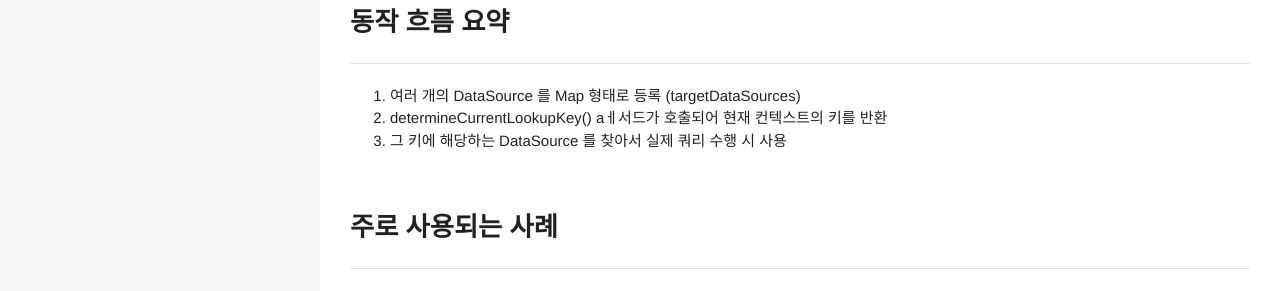
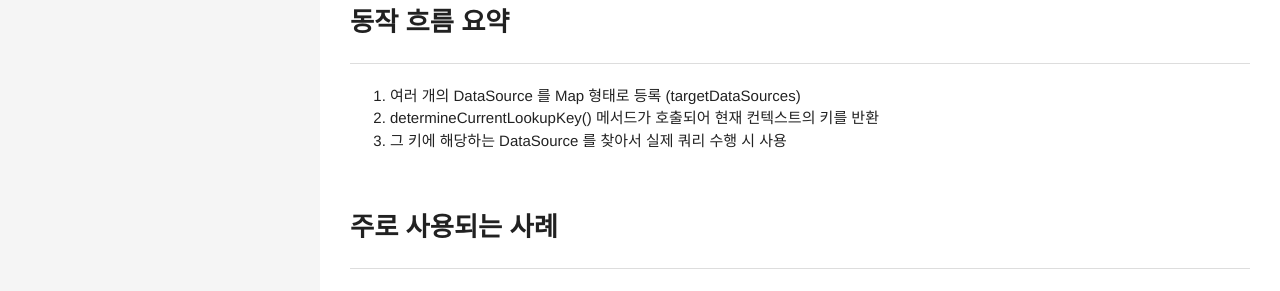
Before and after one commit to Hotsse/hotsse.github.io, a Jekyll site: the page built from _posts/2025-04-23-Spring AbstractRoutingDataSource.md, in a window 1280 px wide. Shown: the part 774-1065 px from the top of the page. Built offline with Jekyll 4.4.1, drawn with Linux system fonts in a browser that asks for light colours; comment, search, counter and statistics services are not loaded.

Commit message:
Update 2025-04-23-Spring AbstractRoutingDataSource.md

```diff
--- a/_posts/2025-04-23-Spring AbstractRoutingDataSource.md
+++ b/_posts/2025-04-23-Spring AbstractRoutingDataSource.md
@@ -23,7 +23,7 @@ AbstractRoutingDataSource는 Spring Framework에서 제공하는 동적 데이
 
 ## 동작 흐름 요약
 1. 여러 개의 DataSource 를 Map 형태로 등록 (targetDataSources)
-2. determineCurrentLookupKey() aㅔ서드가 호출되어 현재 컨텍스트의 키를 반환
+2. determineCurrentLookupKey() 메서드가 호출되어 현재 컨텍스트의 키를 반환
 3. 그 키에 해당하는 DataSource 를 찾아서 실제 쿼리 수행 시 사용
 
 
```
